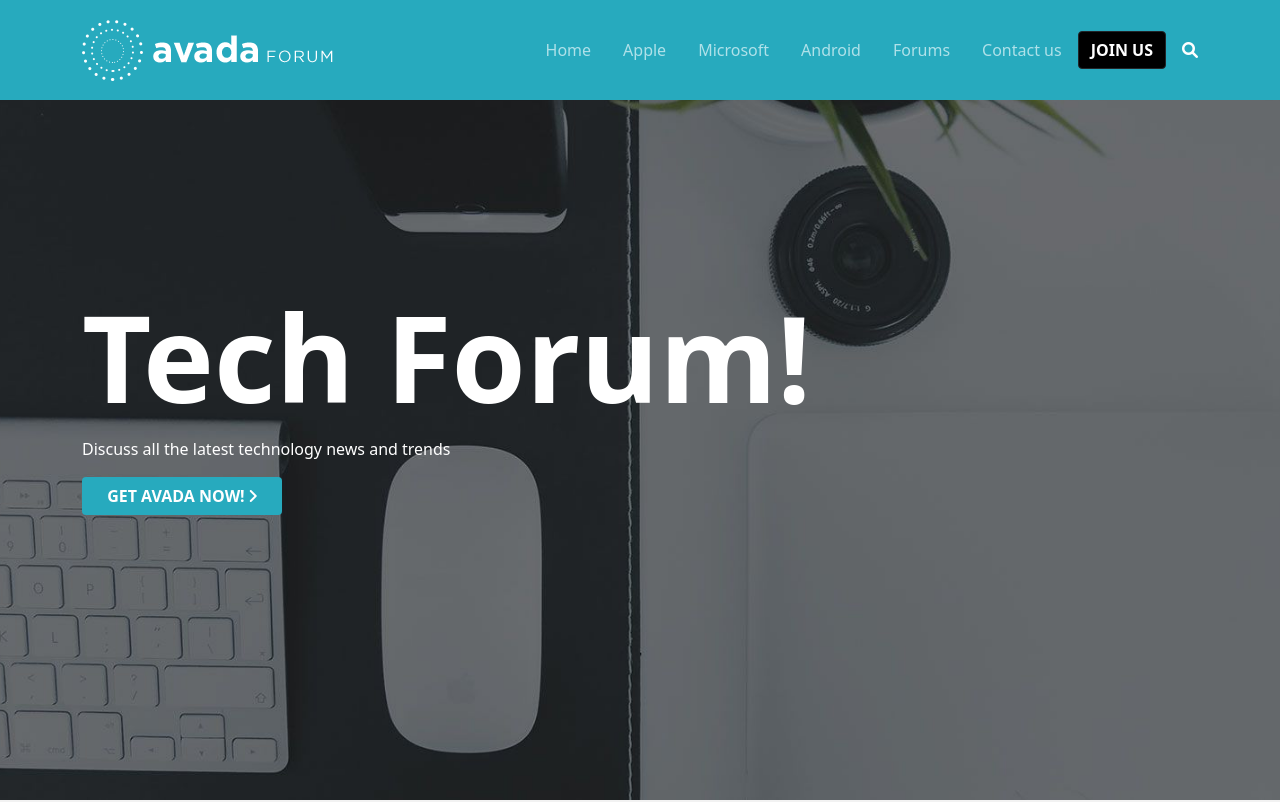
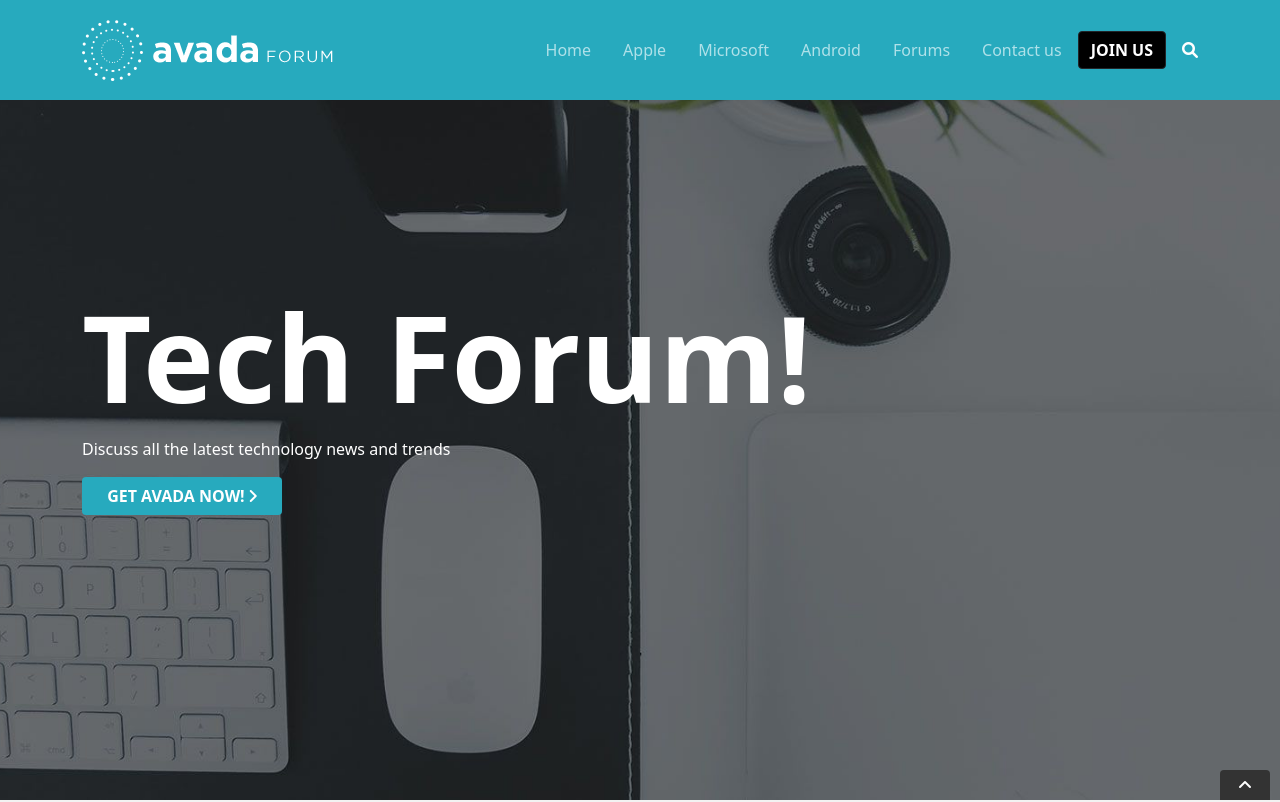
Before and after one commit to Penna92/proj-html-vuejs, a Vue app: page / in a window 1280 px wide. Shown: the top 802 px of the page. Built offline with nearby package versions, Linux system fonts and the light colour scheme.

Commit message:
Aggiunto componente fixed per scrollare verso l'alto.

```diff
--- a/src/App.vue
+++ b/src/App.vue
@@ -11,6 +11,7 @@
     </main>
     <footer>
       <AppFooter />
+      <AppToTop />
     </footer>
   </div>
 </template>
@@ -22,6 +23,7 @@ import AppFooter from "./components/AppFooter.vue";
 import AppJumbotron from "./components/AppJumbotron.vue";
 import AppForum from "./components/AppForum.vue";
 import AppNewsletter from "./components/AppNewsletter.vue";
+import AppToTop from "./components/AppToTop.vue";
 
 export default {
   name: "App",
@@ -32,6 +34,7 @@ export default {
     AppFooter,
     AppForum,
     AppNewsletter,
+    AppToTop,
   },
 };
 </script>
--- /dev/null
+++ b/src/components/AppToTop.vue
@@ -0,0 +1,32 @@
+<template>
+  <div id="toTop">
+    <a href="#"><i class="fa-solid fa-angle-up"></i></a>
+  </div>
+</template>
+
+<script>
+export default {
+  name: "AppToTop",
+};
+</script>
+
+<style lang="scss" >
+@import "../assets/styles/variables.scss";
+#toTop {
+  background-color: #333;
+  border-radius: 4px 4px 0 0;
+  height: 30px;
+  width: 50px;
+  line-height: 30px;
+  text-align: center;
+  position: fixed;
+  bottom: 0px;
+  right: 10px;
+  a {
+    display: block;
+    height: 100%;
+    width: 100%;
+    color: white;
+  }
+}
+</style>
```
